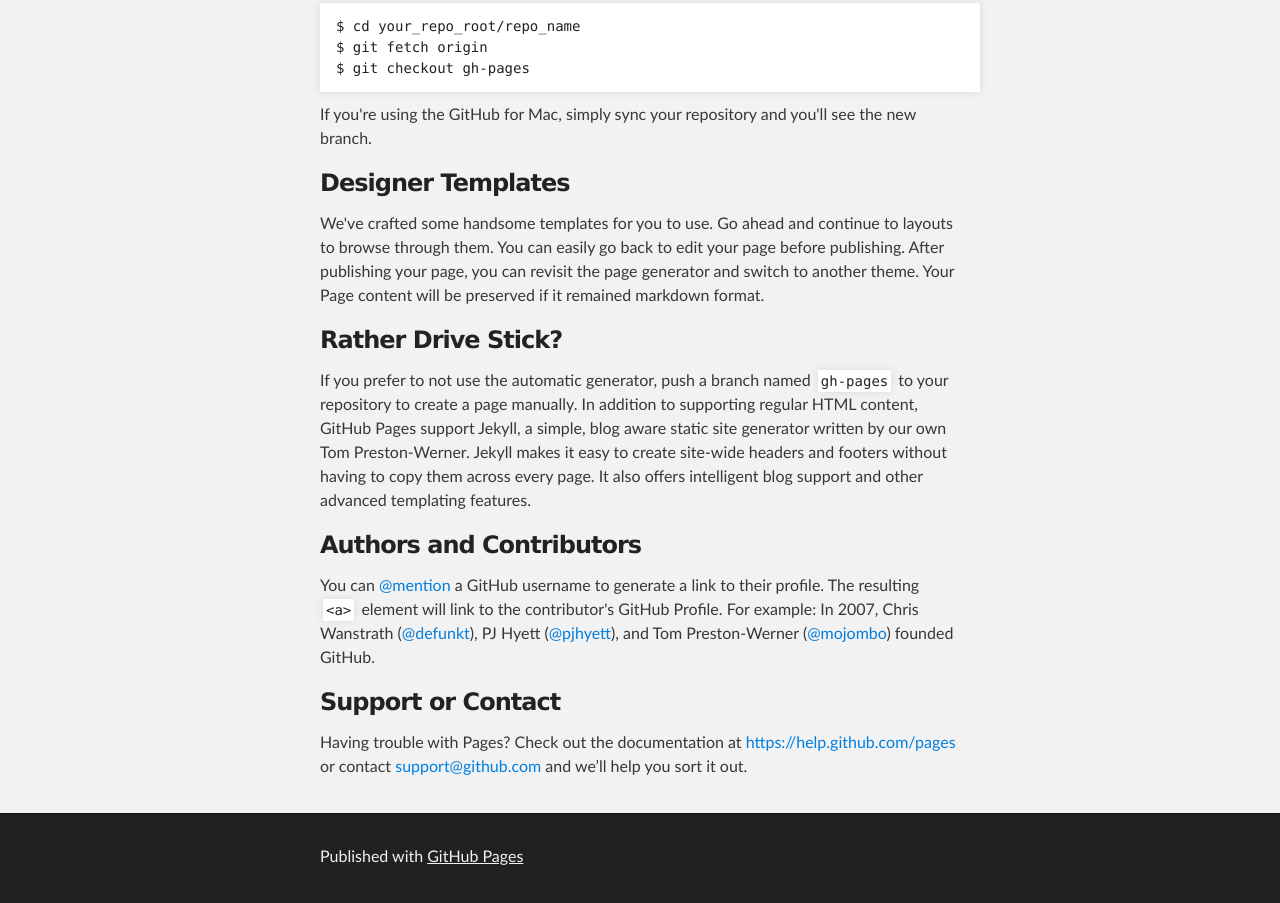
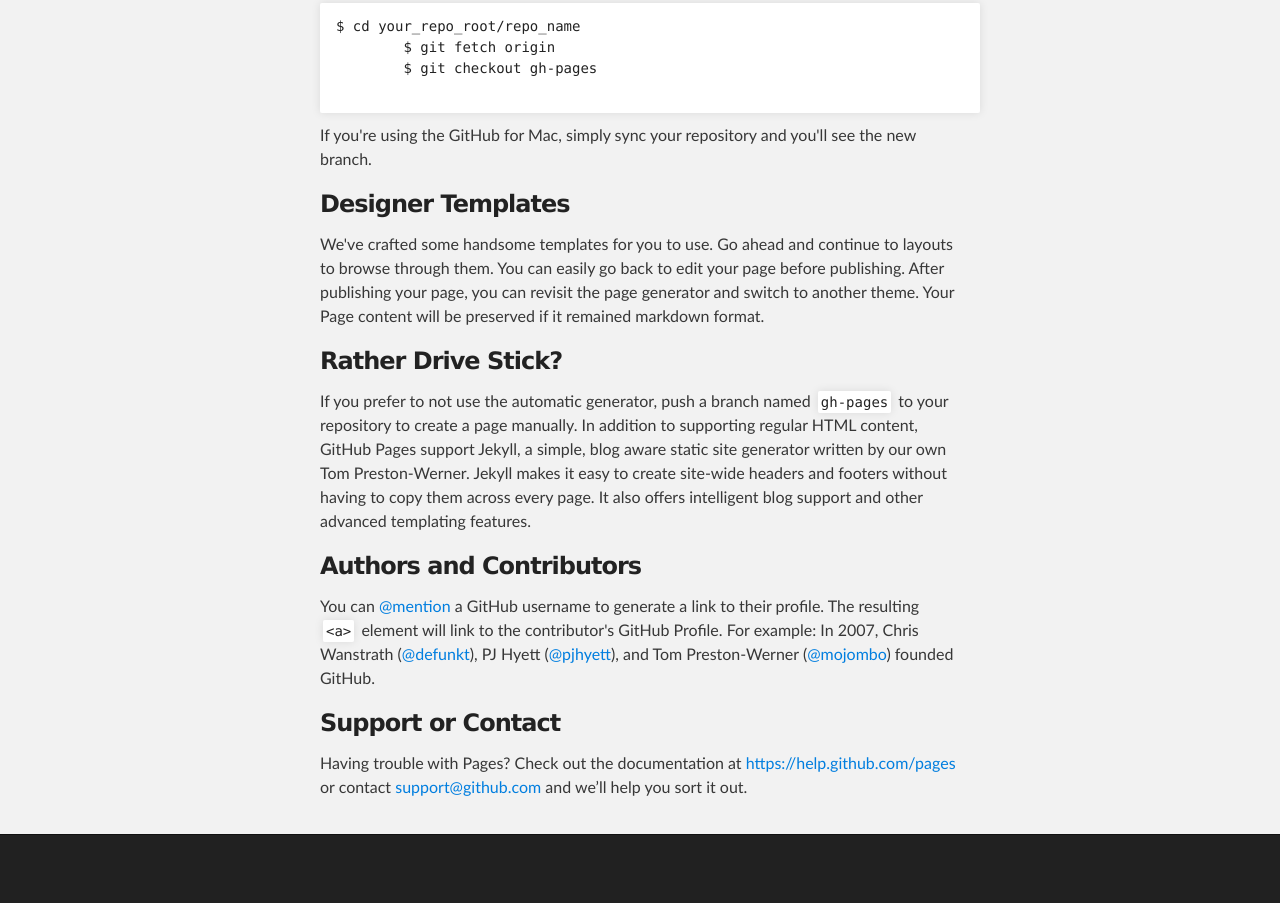
Before and after one commit to robinkanters/robinkanters.github.io, a plain HTML site: page index.html in a window 1280 px wide. Shown: the part 414-1317 px from the top of the page. After the commit the page ends 1249 px from the top, so only its background shows below. Drawn offline with Linux system fonts and the light colour scheme.

Commit message:
Code formatting and removed footer

```diff
--- a/index.html
+++ b/index.html
@@ -28,7 +28,11 @@
     <div id="main_content_wrap" class="outer">
       <section id="main_content" class="inner">
         <h3>
-<a id="welcome-to-github-pages" class="anchor" href="#welcome-to-github-pages" aria-hidden="true"><span class="octicon octicon-link"></span></a>Welcome to GitHub Pages.</h3>
+            <a id="welcome-to-github-pages" class="anchor" href="#welcome-to-github-pages" aria-hidden="true">
+                <span class="octicon octicon-link"></span>
+            </a>
+            Welcome to GitHub Pages.
+        </h3>
 
         <p>This automatic page generator is the easiest way to create beautiful pages for all of your projects. Author your page content here using GitHub Flavored Markdown, select a template crafted by a designer, and publish. After your page is generated, you can check out the new branch:</p>
 
@@ -62,13 +66,10 @@ $ git checkout gh-pages
     </div>
 
     <!-- FOOTER  -->
-    <div id="footer_wrap" class="outer">
-      <footer class="inner">
-        <p>Published with <a href="https://pages.github.com">GitHub Pages</a></p>
-      </footer>
-    </div>
-
-
-
+    <!--<div id="footer_wrap" class="outer">-->
+      <!--<footer class="inner">-->
+        <!--<p>Published with <a href="https://pages.github.com">GitHub Pages</a></p>-->
+      <!--</footer>-->
+    <!--</div>-->
   </body>
 </html>
```
Lines whose indentation alone changed are shown as unchanged.
